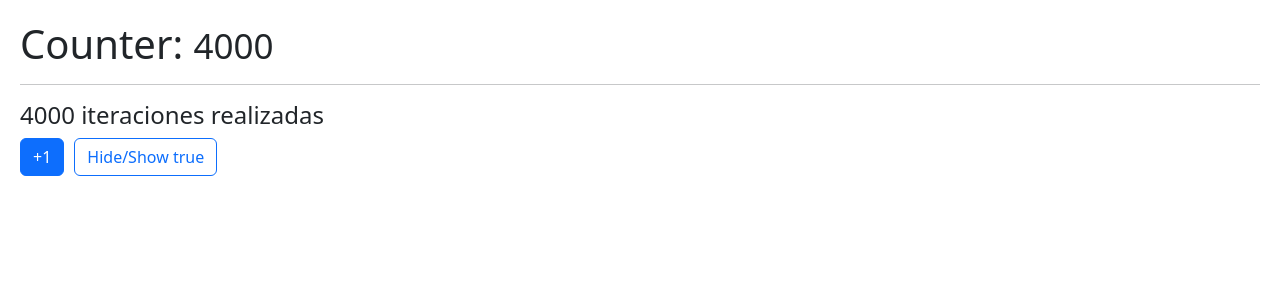
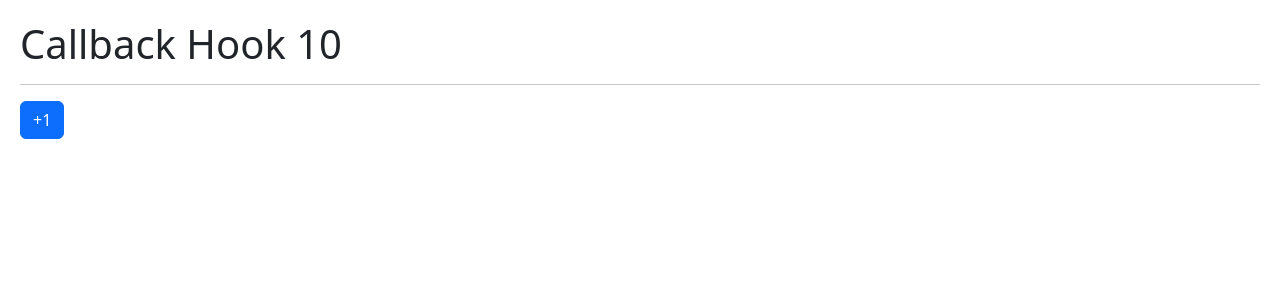
Before and after one commit to cardugarte/hooks-react, a React (Vite) app: page / in a window 1280 px wide. Shown: the top 300 px of the page. Built offline with nearby package versions, Linux system fonts and the light colour scheme.

Commit message:
Se crea useCallback

```diff
--- /dev/null
+++ b/src/components/memos/CallbackHook.jsx
@@ -0,0 +1,24 @@
+import { useState, useCallback } from 'react'
+import { ShowIncrement } from './ShowIncrement'
+
+export const CallbackHook = () => {
+  const [counter, setCounter] = useState(10)
+
+  const increment = useCallback(
+    ( value ) => {
+      setCounter( ( c ) => c + value )
+    },
+    [],
+  )
+
+
+  return (
+    <>
+      <h1>Callback Hook { counter }</h1>
+      <hr />
+      <ShowIncrement
+        increment={ increment }
+      />
+    </>
+  )
+}
--- /dev/null
+++ b/src/components/memos/ShowIncrement.jsx
@@ -0,0 +1,17 @@
+import React from 'react'
+
+export const ShowIncrement = React.memo(({ increment }) => {
+  console.log('dibu')
+  return (
+    <>
+      <button
+        className='btn btn-primary'
+        onClick={ () => {
+          increment( 5 )
+        } }
+      >
+        +1
+      </button>
+    </>
+  )
+})
--- a/src/main.jsx
+++ b/src/main.jsx
@@ -9,7 +9,8 @@ import ReactDOM from 'react-dom/client'
 // import { FocusScreen } from './components/useRef/FocusScreen'
 // import { Layout } from './components/useLayoutEffect/Layout'
 // import { Memorize } from './components/memos/Memorize'
-import { MemoHook } from './components/memos/MemoHook'
+// import { MemoHook } from './components/memos/MemoHook'
+import { CallbackHook } from './components/memos/CallbackHook'
 
 import './index.css'
 
@@ -22,6 +23,7 @@ ReactDOM.createRoot(document.getElementById('root')).render(
     {/* <FocusScreen /> */}
     {/* <Layout /> */}
     {/* <Memorize /> */}
-    <MemoHook />
+    {/* <MemoHook /> */}
+    <CallbackHook />
   </React.StrictMode>
 )
```
